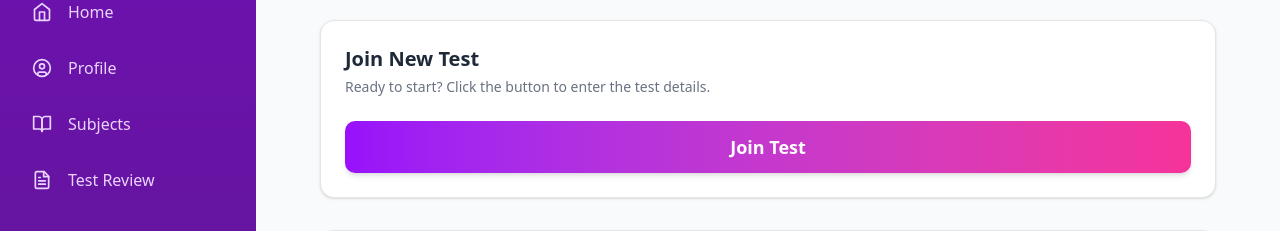
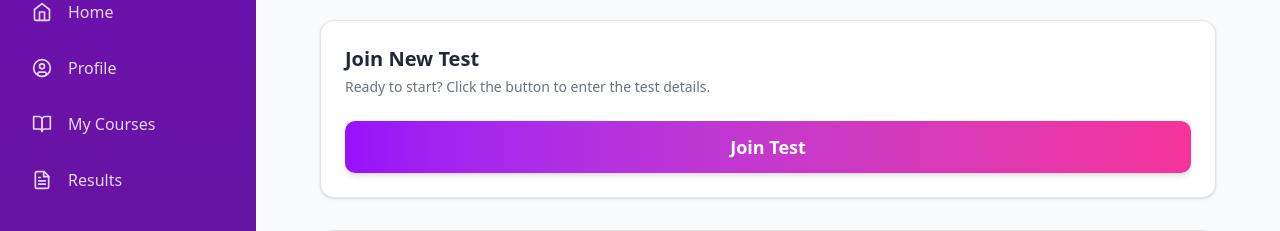
Before and after one commit to prabhat-deep27/procter_app, a React (Vite) app in the folder client/: page /student in a window 1280 px wide. Shown: the part 92-323 px from the top of the page. Built offline with nearby package versions, Linux system fonts and the light colour scheme.

Commit message:
Your message about changes

```diff
--- a/client/src/Components/StudentDashboard.jsx
+++ b/client/src/Components/StudentDashboard.jsx
@@ -76,8 +76,8 @@ const StudentDashboard = () => {
     const navItems = [
         { name: "Home", icon: HomeIcon },
         { name: "Profile", icon: UserCircleIcon },
-        { name: "Subjects", icon: BookOpenIcon },
-        { name: "Test Review", icon: FileTextIcon },
+        { name: "My Courses", icon: BookOpenIcon },
+        { name: "Results", icon: FileTextIcon },
     ];
 
     // Reusable Sidebar component
```
